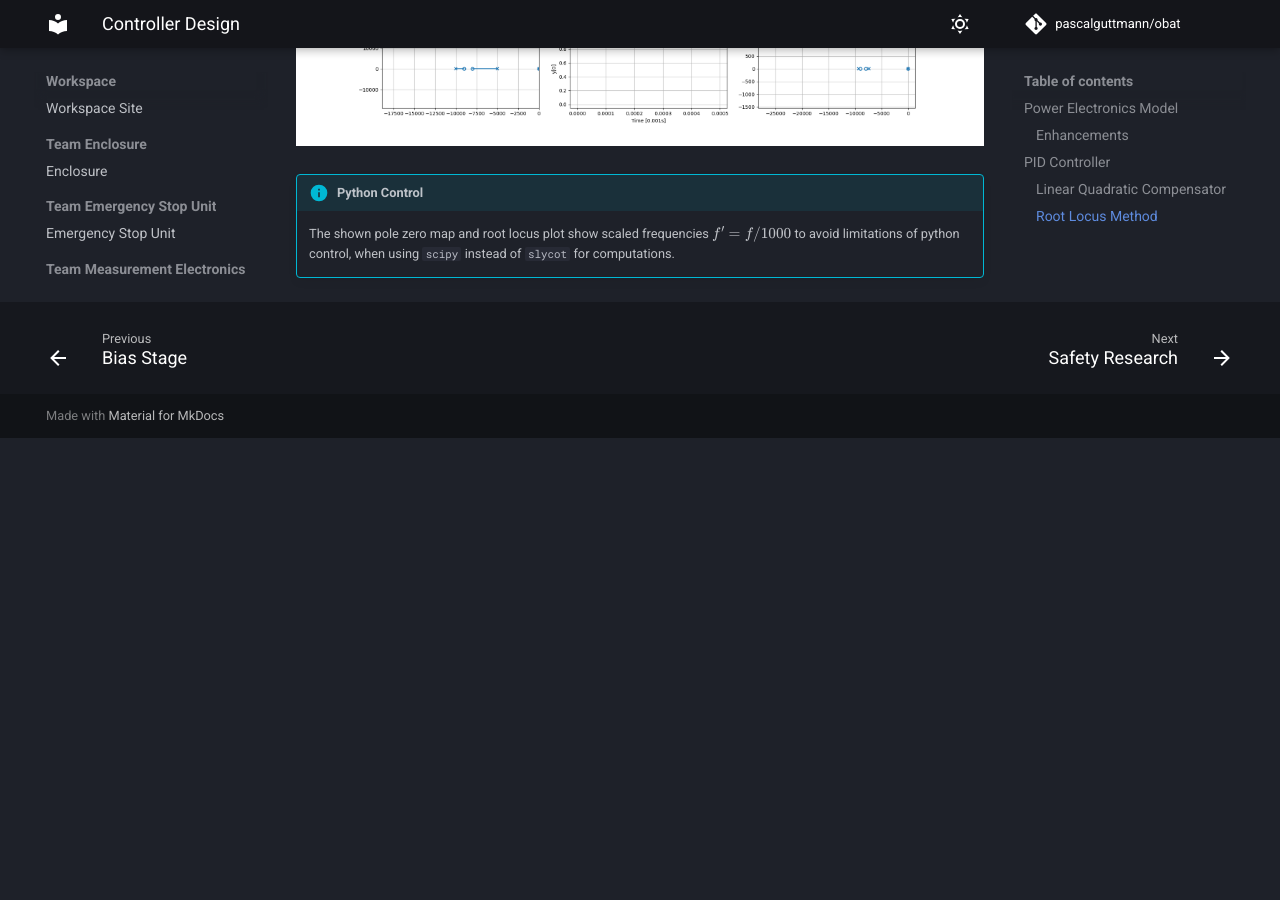
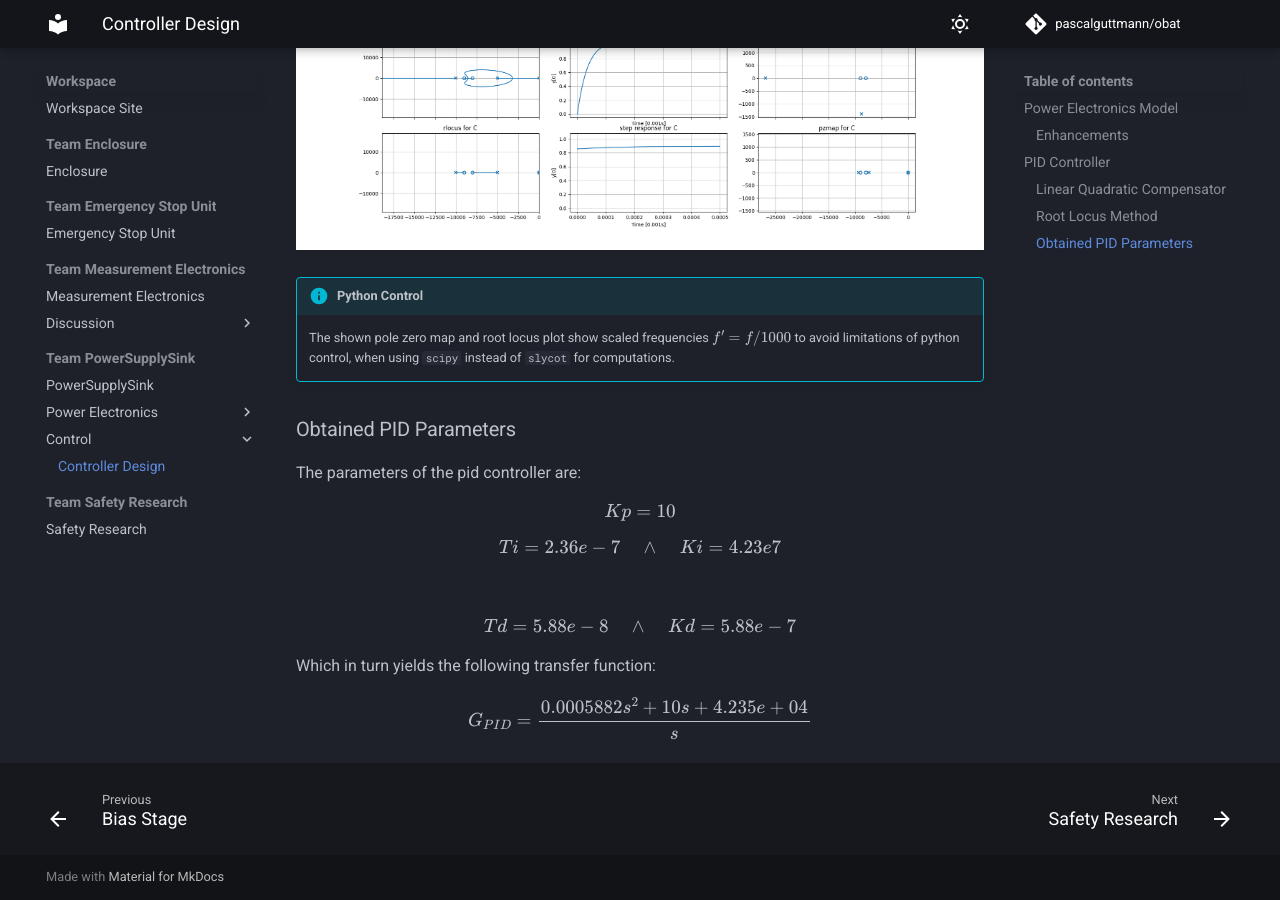
Before and after one commit to pascalguttmann/obat, an MkDocs documentation site: the page built from docs/workspace/pss/control/controller-design/controller-design.md, in a window 1280 px wide and 900 px high, scrolled down 3292 px. Built offline with MkDocs 1.6.1 and Material for MkDocs 9.7.7, drawn with Linux system fonts in a browser that asks for light colours; comment, search, counter and statistics services are not loaded; before the commit the page ends 3730 px from its top, so only the background shows below that; some of the changed text lies outside the part shown.

Commit message:
add doc pid controller parameters

```diff
--- a/docs/workspace/pss/control/controller-design/controller-design.md
+++ b/docs/workspace/pss/control/controller-design/controller-design.md
@@ -1,5 +1,8 @@
 Controller Design
 =================
+
+!!! info "TL;DR"
+    PID Controller with: $K_P = 10$, $T_i = 236 ns$, $T_d = 58.8 ns$
 
 This page describes the derivation of the mathematical description of the
 controller, which is used to control the power electronics. For the
@@ -109,3 +112,13 @@ for a gain $K_P = 10$.
     The shown pole zero map and root locus plot show scaled frequencies
     $f' = f / 1000$ to avoid limitations of python control, when using `scipy`
     instead of `slycot` for computations.
+
+### Obtained PID Parameters
+
+The parameters of the pid controller are:
+$$ Kp = 10 $$
+$$ Ti = 2.36e-7 \quad \wedge \quad Ki = 4.23e7 $$
+$$ Td = 5.88e-8 \quad \wedge \quad Kd = 5.88e-7 $$
+
+Which in turn yields the following transfer function:
+$$ G_{PID} = \frac{0.0005882 s^2 + 10 s + 4.235e+04}{s} $$
```
